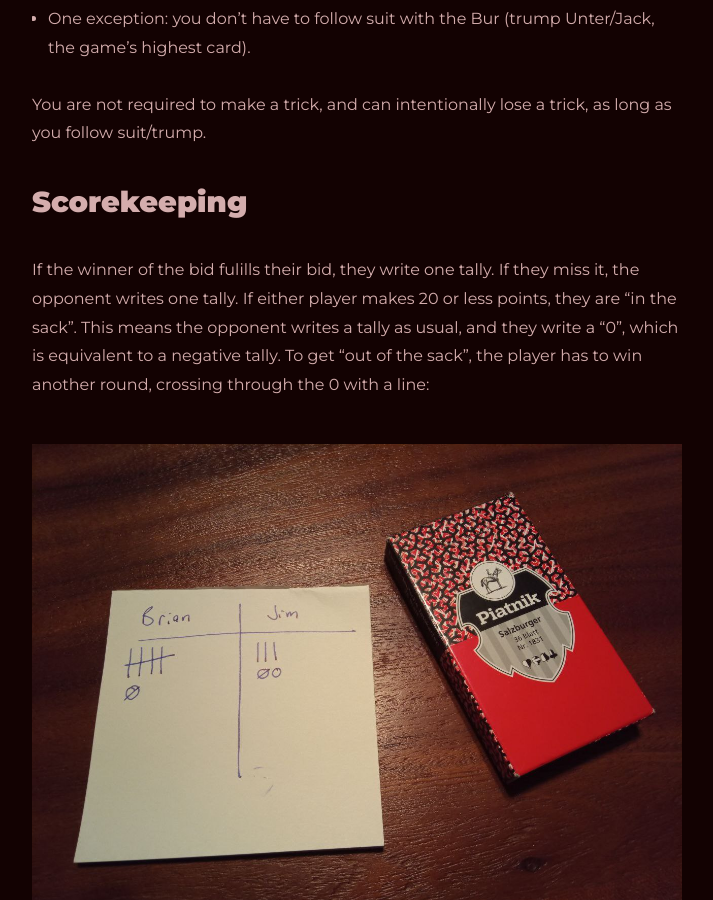
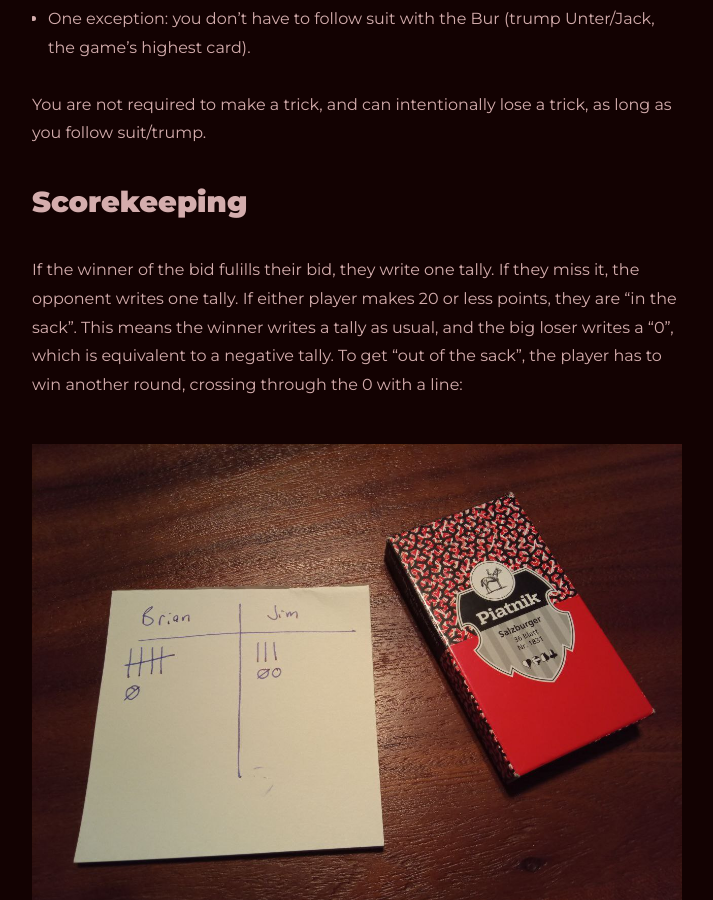
Before and after one commit to BrianInGermany/oldcardgames, a Jekyll site: the page built from all_collections/_posts/2022-12-11-lake_constance_jass.markdown, in a window 1280 px wide and 900 px high, scrolled down 3072 px. Shown: the whole window, without its empty margins (283-996 px from the left). Built offline with Jekyll 4.4.1, drawn with Linux system fonts in a browser that asks for light colours.

Commit message:
edit sack

```diff
--- a/all_collections/_posts/2022-12-11-lake_constance_jass.markdown
+++ b/all_collections/_posts/2022-12-11-lake_constance_jass.markdown
@@ -53,7 +53,7 @@
 You are not required to make a trick, and can intentionally lose a trick, as long as you follow suit/trump.
 
 ## Scorekeeping
-If the winner of the bid fulills their bid, they write one tally. If they miss it, the opponent writes one tally. If either player makes 20 or less points, they are "in the sack". This means the opponent writes a tally as usual, and they write a "0", which is equivalent to a negative tally. To get "out of the sack", the player has to win another round, crossing through the 0 with a line:
+If the winner of the bid fulills their bid, they write one tally. If they miss it, the opponent writes one tally. If either player makes 20 or less points, they are "in the sack". This means the winner writes a tally as usual, and the big loser writes a "0", which is equivalent to a negative tally. To get "out of the sack", the player has to win another round, crossing through the 0 with a line:
 
 ![](../../assets/images/sack_strich.jpg)
 
```
